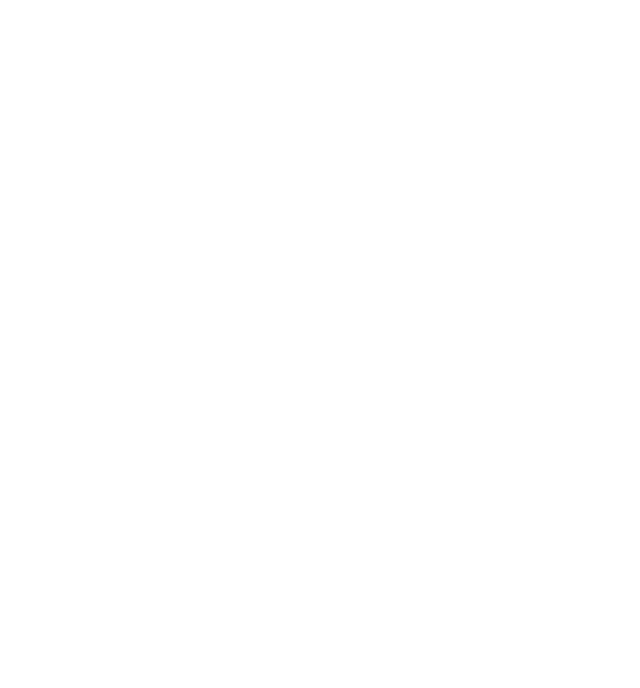
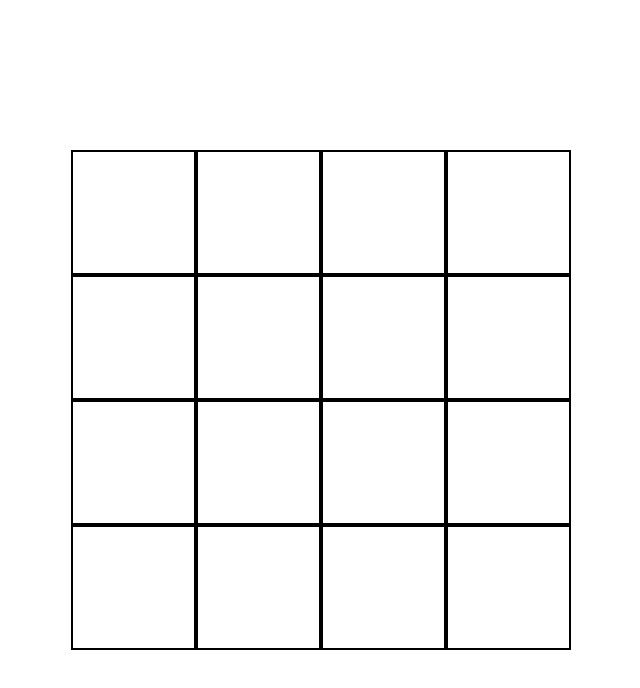
Before and after one commit to t0mdd/etchasketch, a plain HTML site: page index.html in a window 1280 px wide. Shown: the whole page, without its empty margins (319-959 px from the left). Drawn offline with Linux system fonts and the light colour scheme.

Commit message:
Add CSS file to make the divs look like a grid
Flexed the main container and row containers to allow the rows and
grid squares to take up space evenly. Flexed the body to center the
container in the page. Added a border to each grid square.

```diff
--- a/index.html
+++ b/index.html
@@ -4,6 +4,7 @@
   <meta charset="utf-8">
   <title>Etch-a-Sketch</title>
   <script src="etchasketch.js" defer></script>
+  <link rel='stylesheet' href='style.css'></link>
 </head>
 <body>
   <div class='container'></div>
--- /dev/null
+++ b/style.css
@@ -0,0 +1,29 @@
+* {
+    padding: 0;
+    margin: 0;
+}
+
+body{
+    height: 100vh;
+    display: flex;
+    justify-content: center;
+    align-items: center;
+}
+
+.container{
+    width: 500px;
+    height: 500px;
+    display: flex;
+    flex-direction: column;
+}
+
+.rowContainer{
+    flex: 1;
+    display: flex;
+    min-height: 100px;
+}
+
+.gridSquare{
+    flex: 1;
+    border: 2px solid black;
+}
```
